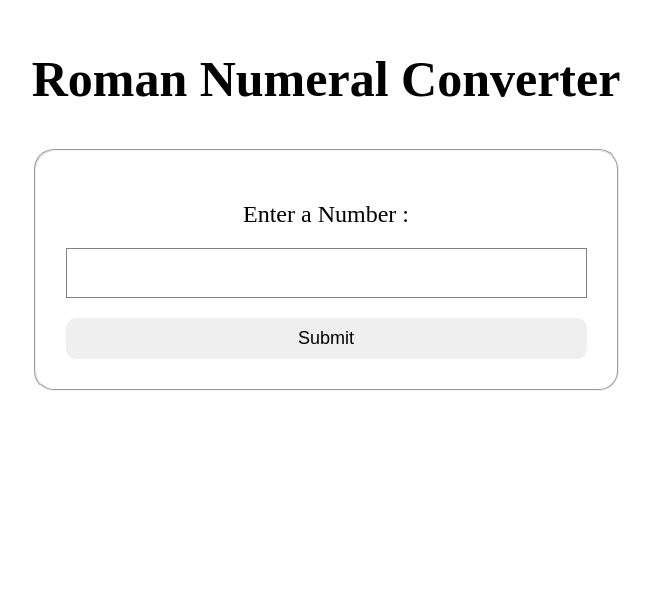
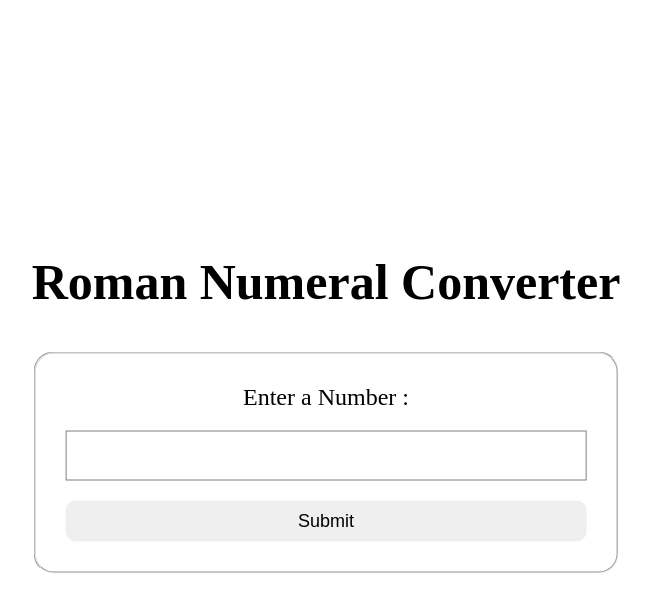
Before and after one commit to yashyadurai/Roman-numeral-converter, a plain HTML site: page index.html in a window 1280 px wide. Shown: the whole page, without its empty margins (314-965 px from the left). Drawn offline with Linux system fonts and the light colour scheme.

Commit message:
HTML CSS done

```diff
--- a/index.html
+++ b/index.html
@@ -9,17 +9,20 @@
 </head>
 <body>
     <main id="pre-main">
+        <section id="main-container-1">
             <h2>Roman Numeral Converter</h2>
             <form id="form">
                 <fieldset>
                     <label for="number" id="enterANumber">Enter a Number :</label>
-                        <input id="number" type="number" required>
+                    <input id="number" type="number" required min="1" max="3999">
                     <button id="convert-btn" type="submit">Submit</button>
                 </fieldset>
             </form>
+
             <div id="output hidden">
                 <p id="output-txt"></p>
             </div>
+        </section>
     </main>
 </body>
 </html>
--- a/styles.css
+++ b/styles.css
@@ -1,8 +1,5 @@
 *{
     box-sizing: border-box;
-}
-body{
-    /* border: purple 10px solid; */
 }
 main{
     display: flex;
@@ -21,10 +18,6 @@ fieldset{
     flex-direction: column;
     justify-content: center;
     align-items: center;
-    /* position: absolute;
-    top: 50%;
-    left: 50%;
-    transform: translate(-50%, -50%); */
     /* width: 500px;
     height: 400px; */
     padding: 30px;
@@ -32,7 +25,7 @@ fieldset{
 }
 #enterANumber{
     font-size:x-large;
-    margin: 20px;
+    margin: 0 20px 20px 20px;
 }
 input{
     width: 100%;
@@ -52,3 +45,9 @@ input{
 #hidden{
     display: none;
 }
+#main-container-1{
+    position: absolute;
+    top: 50%;
+    left: 50%;
+    transform: translate(-50%, -50%);
+}
```
Lines whose indentation alone changed are shown as unchanged.
